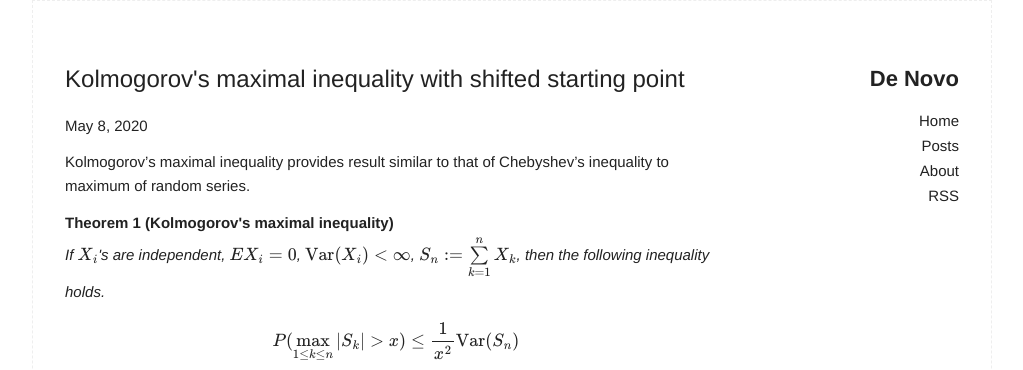
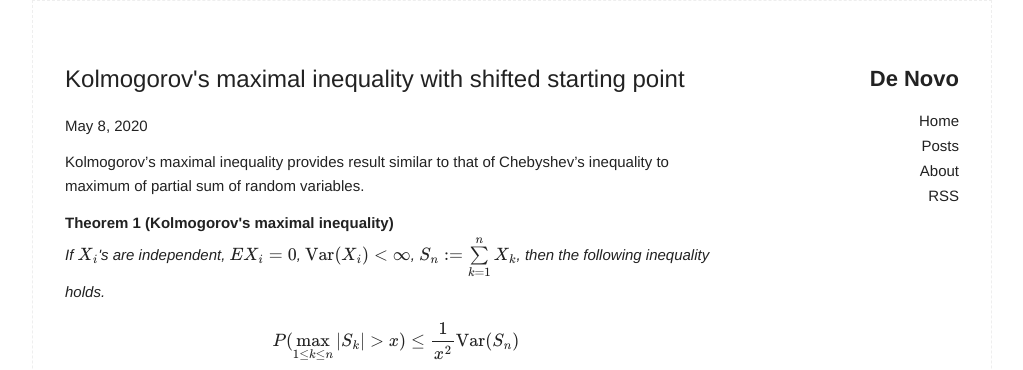
Before and after one commit to naturale0/naturale0.github.io, a Jekyll site: the page built from _posts/2020-05-08-Kolmogorov's maximal inequality with shifted starting point.md, in a window 1280 px wide. Shown: the top 370 px of the page, without its empty margins (128-1151 px from the left). Built offline with Jekyll 4.4.1, drawn with Linux system fonts in a browser that asks for light colours; formulas are drawn with MathJax 3; comment, search, counter and statistics services are not loaded.

Commit message:
post kolmogorov maximal ineq

```diff
--- a/_posts/2020-05-08-Kolmogorov's maximal inequality with shifted starting point.md
+++ b/_posts/2020-05-08-Kolmogorov's maximal inequality with shifted starting point.md
@@ -5,7 +5,7 @@ date:   2020-05-09 01:12:00 +0900
 categories: probability
 ---
 
-Kolmogorov's maximal inequality provides result similar to that of Chebyshev's inequality to maximum of random series.
+Kolmogorov's maximal inequality provides result similar to that of Chebyshev's inequality to maximum of partial sum of random variables.
 
 <div class="theorem" text="Kolmogorov's maximal inequality">
 If $X_i$'s are independent, $EX_i=0$, $\mathrm{Var}(X_i) < \infty$, $S_n := \sum\limits_{k=1}^n X_k$, then the following inequality holds.
```
Also changed, not shown: 2 other files.
